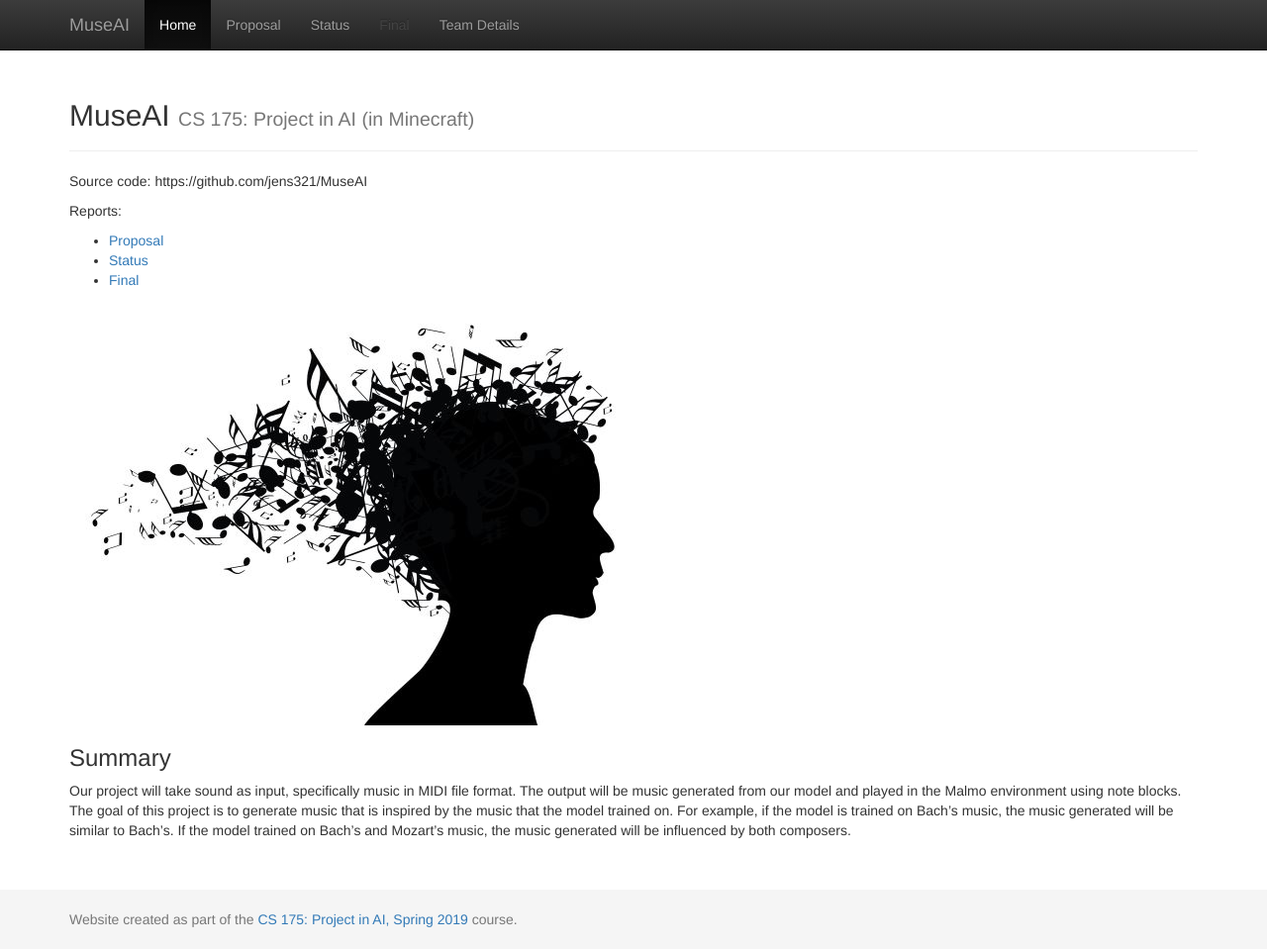
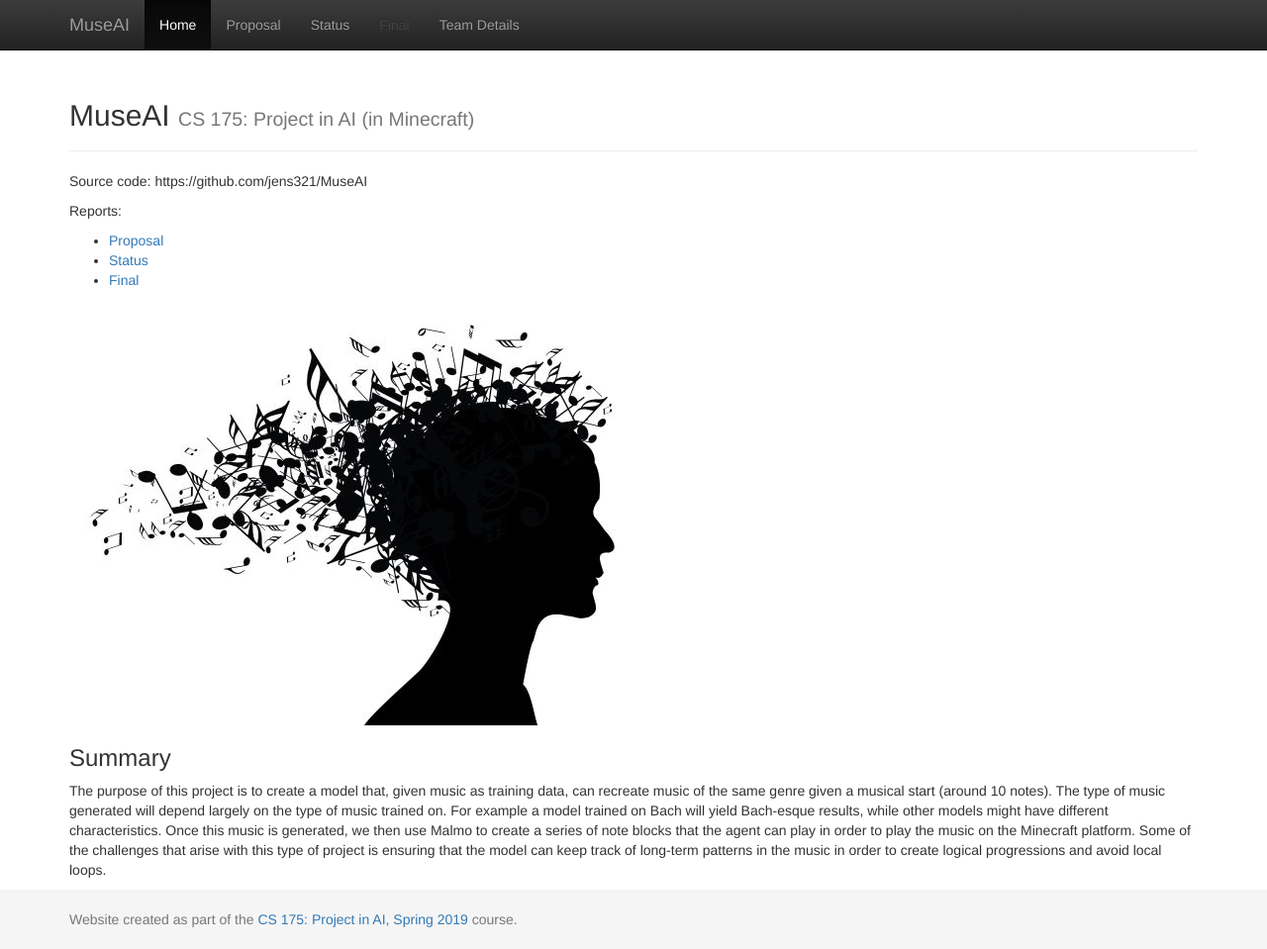
Before and after one commit to DylanAgiman/MuseAI, a Jekyll site: the page built from docs/index.md, in a window 1280 px wide and 959 px high. Shown: the whole window at 99% size. Built offline with Jekyll 4.4.1, drawn with Linux system fonts in a browser that asks for light colours.

Commit message:
changed summary in index

```diff
--- a/docs/index.md
+++ b/docs/index.md
@@ -15,4 +15,4 @@ Reports:
 
 ### Summary
 
-Our project will take sound as input, specifically music in MIDI file format. The output will be music generated from our model and played in the Malmo environment using note blocks. The goal of this project is to generate music that is inspired by the music that the model trained on. For example, if the model is trained on Bach's music, the music generated will be similar to Bach's. If the model trained on Bach's and Mozart's music, the music generated will be influenced by both composers.
+The purpose of this project is to create a model that, given music as training data, can recreate music of the same genre given a musical start (around 10 notes). The type of music generated will depend largely on the type of music trained on. For example a model trained on Bach will yield Bach-esque results, while other models might have different characteristics. Once this music is generated, we then use Malmo to create a series of note blocks that the agent can play in order to play the music on the Minecraft platform. Some of the challenges that arise with this type of project is ensuring that the model can keep track of long-term patterns in the music in order to create logical progressions and avoid local loops.
```
